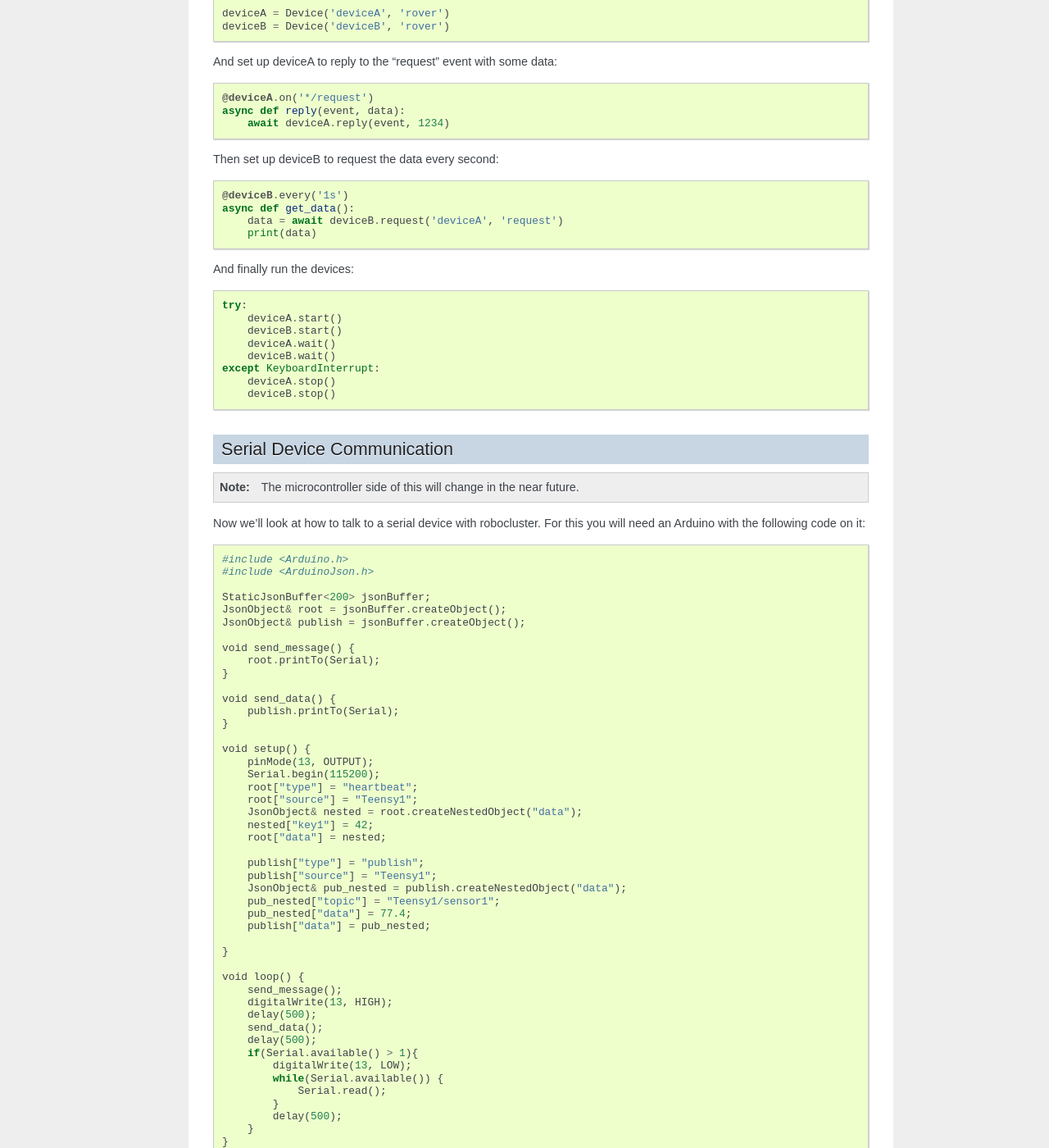
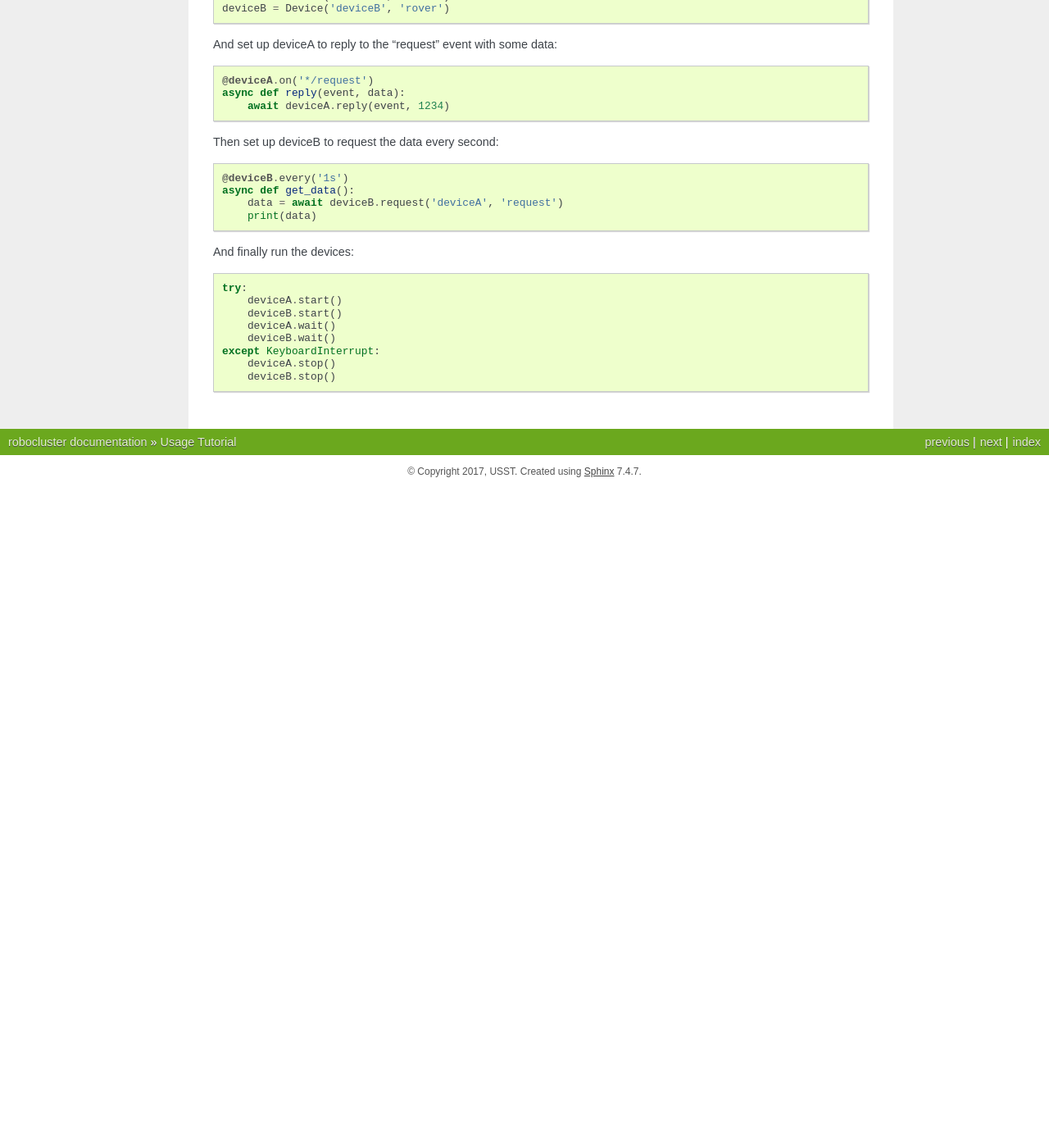
Before and after one commit to UofSSpaceTeam/robocluster, a Sphinx documentation site: the page built from docs/source/tutorial.rst, in a window 1280 px wide and 1400 px high, scrolled down 3504 px. Shown: the whole window at 82% size. Built offline with Sphinx 7.4.7, drawn with Linux system fonts in a browser that asks for light colours; after the commit the page ends 4099 px from its top, so only the background shows below that; some of the changed text lies outside the part shown.

Commit message:
Removed Serial from sphinx docs

```diff
--- a/docs/source/tutorial.rst
+++ b/docs/source/tutorial.rst
@@ -171,8 +171,7 @@ Sending Data Directly
 For messages that contain a lot of data or are sent at a high frequency,
 it is probably not a good idea to broadcast that to every device on the network.
 In this case it is more useful to send the message directly to the target device.
-Currently ``send`` uses TCP to transmit data, in the future we hope to integrate
-USB Serial communication with the send function.
+Currently ``send`` uses TCP to transmit data.
 Lets create two devices::
 
     device_a = Device('device_a', 'rover')
@@ -240,111 +239,6 @@ And finally run the devices::
         deviceB.stop()
 
 
-Serial Device Communication
----------------------------
-
-.. note:: The microcontroller side of this will change in the near future.
-
-Now we'll look at how to talk to a serial device with robocluster.
-For this you will need an Arduino with the following code on it:
-
-::
-
-    #include <Arduino.h>
-    #include <ArduinoJson.h>
-
-    StaticJsonBuffer<200> jsonBuffer;
-    JsonObject& root = jsonBuffer.createObject();
-    JsonObject& publish = jsonBuffer.createObject();
-
-    void send_message() {
-        root.printTo(Serial);
-    }
-
-    void send_data() {
-        publish.printTo(Serial);
-    }
-
-    void setup() {
-        pinMode(13, OUTPUT);
-        Serial.begin(115200);
-        root["type"] = "heartbeat";
-        root["source"] = "Teensy1";
-        JsonObject& nested = root.createNestedObject("data");
-        nested["key1"] = 42;
-        root["data"] = nested;
-
-        publish["type"] = "publish";
-        publish["source"] = "Teensy1";
-        JsonObject& pub_nested = publish.createNestedObject("data");
-        pub_nested["topic"] = "Teensy1/sensor1";
-        pub_nested["data"] = 77.4;
-        publish["data"] = pub_nested;
-
-    }
-
-    void loop() {
-        send_message();
-        digitalWrite(13, HIGH);
-        delay(500);
-        send_data();
-        delay(500);
-        if(Serial.available() > 1){
-            digitalWrite(13, LOW);
-            while(Serial.available()) {
-                Serial.read();
-            }
-            delay(500);
-        }
-    }
-
-This sends a heartbeat every second, and if a message is sent to the Arduino,
-it will sleep for half a second so you can confirm the Arduino received the message.
-It also publishes the topic ``sensor`` every second.
-
-Once this is flashed
-to your Arduino, lets create a device on the python side and set up the serial port::
-
-    from robocluster import SerialDriver, Device
-
-    serialDevice = SerialDriver('/dev/ttyACM0', 'rover')
-    tester = Device('tester', 'rover')
-
-``SerialDriver`` is a special type of virtual device that represents a physical serial
-device on the robocluster network. You initialize it with a path to a serial port
-on Posix systems, or a COM port on Windows, and when SerialDriver receives a heartbeat
-message from the physical device, it will update its name to match the physical device.
-It then behaves like a bridge between the robocluster network and the serial device.
-We created the ``tester`` Device to interact with the serial device.
-
-Lets make the ``tester`` virtual device publish some data to the network::
-
-    @tester.every('1s')
-    async def publish_data():
-        await tester.publish('testThings', 27)
-
-And also have it subscribe to the 'sensor1' data the Arduino is publishing::
-
-    @tester.on('*/sensor1')
-    def print_sensor(event, data):
-        print('Sensor 1 data: {}'.format(data))
-
-Finally, add::
-
-    try:
-        serialDevice.start()
-        tester.start()
-        serialDevice.wait()
-        tester.wait()
-    except KeyboardInterrupt:
-        serialDevice.stop()
-        tester.stop()
-
-and run the script. You should see the event and data from the microcontroller
-printed to the console about every 1.5 seconds, and the led on pin 13 of the
-Arduino should blink at the same rate.
-
-
 .. _IP Multicast: https://en.wikipedia.org/wiki/IP_multicast
 .. _Python asyncio home: https://docs.python.org/3/library/asyncio.html
 .. _Python Tasks and coroutines: https://docs.python.org/3/library/asyncio-task.html
```
Also changed, not shown: docs/source/intro.rst (+5 -6 lines).
